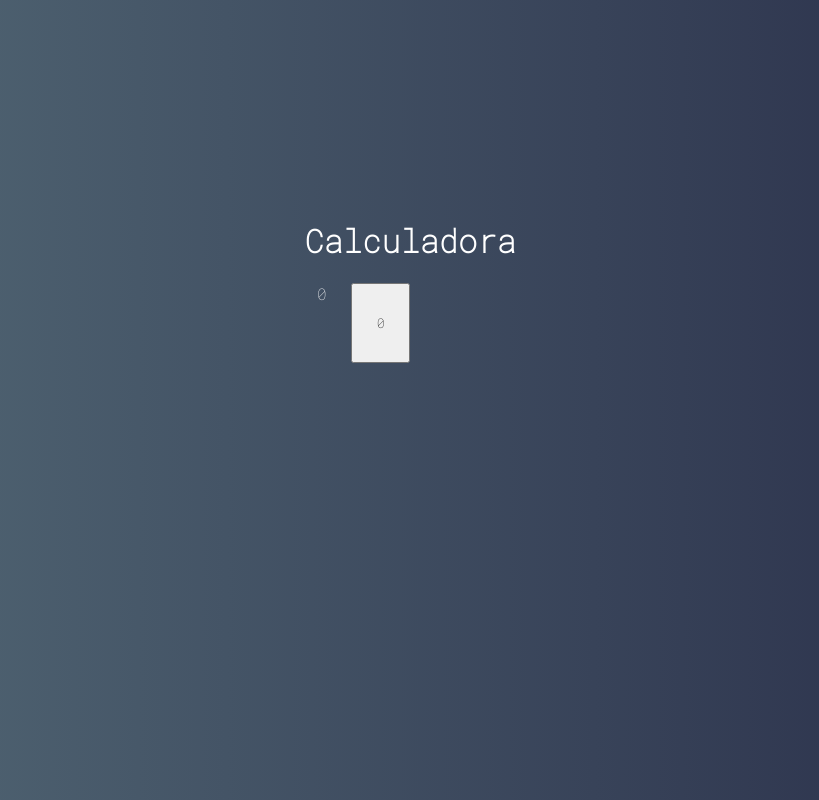
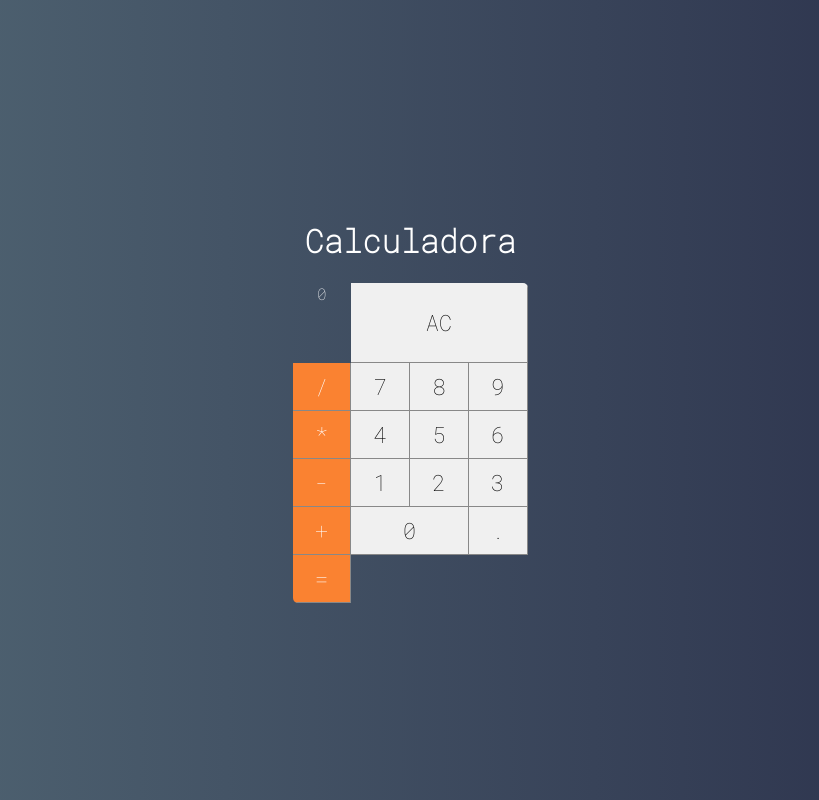
Before and after one commit to wellingtonlope/cod3r-web-moderno, a Vue app in the folder vue/calculator/: page / in a window 1280 px wide. Shown: the whole page, without its empty margins (230-1049 px from the left). Built offline with nearby package versions, Linux system fonts and the light colour scheme.

Commit message:
Calculadora Vue: Componente Button

```diff
--- a/vue/calculator/src/components/Button.vue
+++ b/vue/calculator/src/components/Button.vue
@@ -1,10 +1,51 @@
 <template>
-  <button class="button">0</button>
+  <button class="button" :class="{operation, double, triple}">{{ label }}</button>
 </template>
 
 <script>
-export default {};
+export default {
+  props: {
+    label: {},
+    operation: { type: Boolean },
+    double: { type: Boolean },
+    triple: { type: Boolean }
+  }
+};
 </script>
 
 <style>
+:root {
+  --bg-button: #f0f0f0;
+  --border-button: solid 1px #888;
+}
+
+.button {
+  font-size: 1.4em;
+  background-color: var(--bg-button);
+  border: none;
+  border-right: var(--border-button);
+  border-bottom: var(--border-button);
+  outline: none;
+}
+
+.button:active {
+  background-color: #ccc;
+}
+
+.button.double {
+  grid-column: span 2;
+}
+
+.button.triple {
+  grid-column: span 3;
+}
+
+.button.operation {
+  background-color: #fa8231;
+  color: #fff;
+}
+
+.button.operation:active {
+  background-color: #fa8231cc;
+}
 </style>
--- a/vue/calculator/src/main/Calculator.vue
+++ b/vue/calculator/src/main/Calculator.vue
@@ -1,7 +1,23 @@
 <template>
   <div class="calculator">
     <Display/>
-    <Button/>
+    <Button label="AC" triple/>
+    <Button label="/" operation/>
+    <Button label="7"/>
+    <Button label="8"/>
+    <Button label="9"/>
+    <Button label="*" operation/>
+    <Button label="4"/>
+    <Button label="5"/>
+    <Button label="6"/>
+    <Button label="-" operation/>
+    <Button label="1"/>
+    <Button label="2"/>
+    <Button label="3"/>
+    <Button label="+" operation/>
+    <Button label="0" double/>
+    <Button label="."/>
+    <Button label="=" operation/>
   </div>
 </template>
 
```
